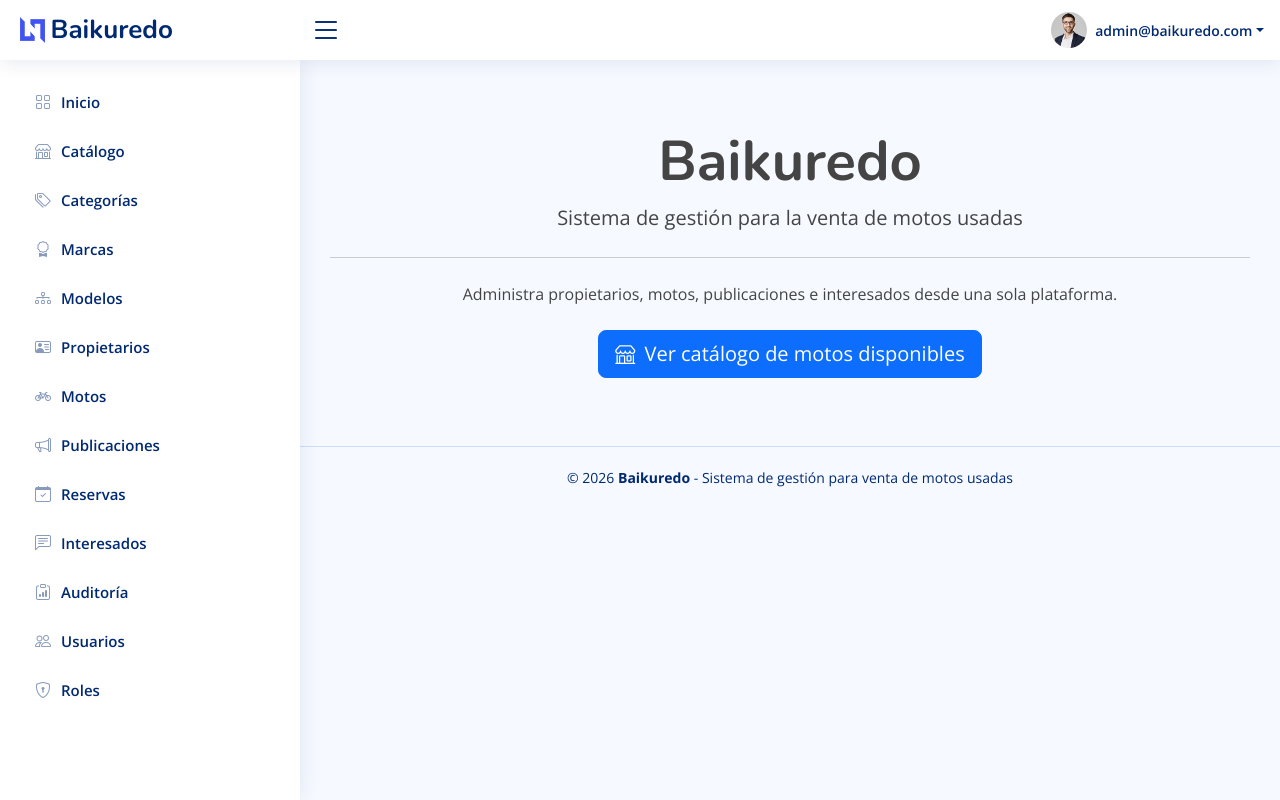
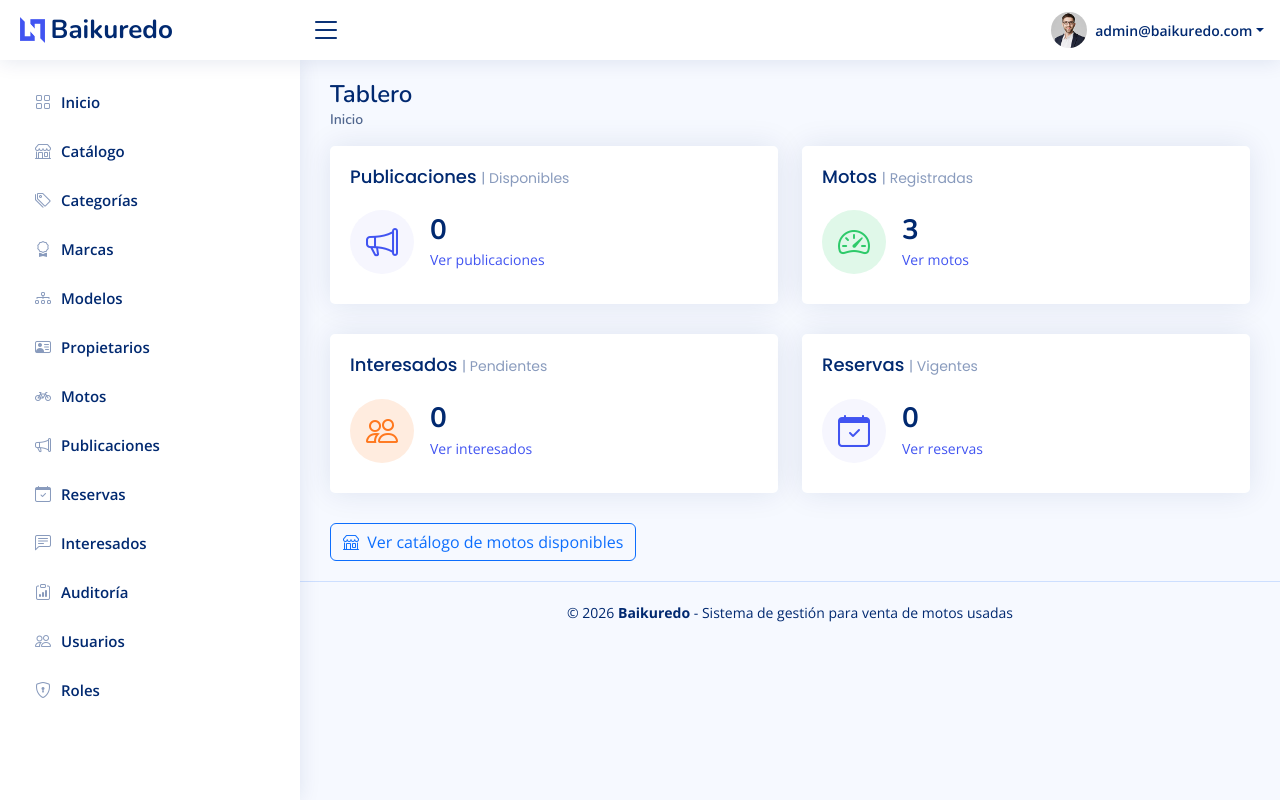
Before and after one commit to Cayuro/Baikuredo, an ASP.NET Core app: page / in a window 1280 px wide. Run offline with ASP.NET Core 8, Linux system fonts and the light colour scheme; a user stored in the database is signed in; some libraries are stand-ins or nearby versions.

Commit message:
feat(dashboard): tablero de inicio con contadores para el administrador

```diff
--- a/Baikuredo.Web/Controllers/HomeController.cs
+++ b/Baikuredo.Web/Controllers/HomeController.cs
@@ -1,13 +1,43 @@
 using Microsoft.AspNetCore.Mvc;
+using Baikuredo.Web.Core;
+using Baikuredo.Web.DTOs.Dashboard;
+using Baikuredo.Web.Services.Abstractions;
 
 namespace Baikuredo.Web.Controllers
 {
     public class HomeController : Controller
     {
-        public IActionResult Index()
+        private readonly IAccountService _accountService;
+        private readonly IDashboardService _dashboardService;
+
+        public HomeController(IAccountService accountService, IDashboardService dashboardService)
         {
-            return View();
+            _accountService = accountService;
+            _dashboardService = dashboardService;
         }
+
+        // Inicio público para quien no tiene sesión; con sesión muestra el tablero con los números
+        public async Task<IActionResult> Index()
+        {
+            DashboardDTO? dashboard = null;
+
+            if (_accountService.AccountUserIsAuthenticated())
+            {
+                Response<DashboardDTO> response = await _dashboardService.GetDashboardAsync();
+
+                if (response.IsSuccess)
+                {
+                    dashboard = response.Result;
+                }
+                else
+                {
+                    TempData["Error"] = response.Message;
+                }
+            }
+
+            return View(dashboard);
+        }
+
         // Se muestra cuando el usuario tiene sesión pero su rol no tiene el permiso
         public IActionResult AccessDenied()
         {
--- a/Baikuredo.Web/CustomConfiguration.cs
+++ b/Baikuredo.Web/CustomConfiguration.cs
@@ -57,6 +57,7 @@ namespace Baikuredo.Web
             builder.Services.AddScoped<IReservationsService, ReservationsService>();
             builder.Services.AddScoped<IInterestsService, InterestsService>();
             builder.Services.AddScoped<IAuditService, AuditService>();
+            builder.Services.AddScoped<IDashboardService, DashboardService>();
             builder.Services.AddScoped<IAccountService, AccountService>();
             builder.Services.AddScoped<IUsersService, UsersService>();
             builder.Services.AddScoped<IRolesService, RolesService>();
--- a/Baikuredo.Web/Views/Home/Index.cshtml
+++ b/Baikuredo.Web/Views/Home/Index.cshtml
@@ -1,7 +1,12 @@
+@model Baikuredo.Web.DTOs.Dashboard.DashboardDTO?
+
 @{
     ViewData["Title"] = "Inicio";
 }
 
+@if (Model is null)
+{
+    @* Sin sesión: el inicio se queda como estaba, con el botón del catálogo *@
     <div class="text-center py-5">
 
         <h1 class="display-4 fw-bold">
@@ -26,3 +31,115 @@
         </div>
 
     </div>
+}
+else
+{
+    @* Con sesión: tablero con los números del negocio *@
+    <div class="pagetitle">
+        <h1>Tablero</h1>
+        <nav>
+            <ol class="breadcrumb">
+                <li class="breadcrumb-item active">Inicio</li>
+            </ol>
+        </nav>
+    </div>
+
+    <section class="section dashboard">
+
+        <div class="row">
+
+            @if (Model.AvailablePublications.HasValue)
+            {
+                <div class="col-xxl-3 col-md-6">
+                    <div class="card info-card sales-card">
+                        <div class="card-body">
+                            <h5 class="card-title">Publicaciones <span>| Disponibles</span></h5>
+                            <div class="d-flex align-items-center">
+                                <div class="card-icon rounded-circle d-flex align-items-center justify-content-center">
+                                    <i class="bi bi-megaphone"></i>
+                                </div>
+                                <div class="ps-3">
+                                    <h6>@Model.AvailablePublications</h6>
+                                    <a asp-controller="Publications" asp-action="Index" class="small stretched-link">Ver publicaciones</a>
+                                </div>
+                            </div>
+                        </div>
+                    </div>
+                </div>
+            }
+
+            @if (Model.RegisteredMotorcycles.HasValue)
+            {
+                <div class="col-xxl-3 col-md-6">
+                    <div class="card info-card revenue-card">
+                        <div class="card-body">
+                            <h5 class="card-title">Motos <span>| Registradas</span></h5>
+                            <div class="d-flex align-items-center">
+                                <div class="card-icon rounded-circle d-flex align-items-center justify-content-center">
+                                    <i class="bi bi-speedometer2"></i>
+                                </div>
+                                <div class="ps-3">
+                                    <h6>@Model.RegisteredMotorcycles</h6>
+                                    <a asp-controller="Motorcycles" asp-action="Index" class="small stretched-link">Ver motos</a>
+                                </div>
+                            </div>
+                        </div>
+                    </div>
+                </div>
+            }
+
+            @if (Model.PendingInterests.HasValue)
+            {
+                <div class="col-xxl-3 col-md-6">
+                    <div class="card info-card customers-card">
+                        <div class="card-body">
+                            <h5 class="card-title">Interesados <span>| Pendientes</span></h5>
+                            <div class="d-flex align-items-center">
+                                <div class="card-icon rounded-circle d-flex align-items-center justify-content-center">
+                                    <i class="bi bi-people"></i>
+                                </div>
+                                <div class="ps-3">
+                                    <h6>@Model.PendingInterests</h6>
+                                    <a asp-controller="Interests" asp-action="Index" class="small stretched-link">Ver interesados</a>
+                                </div>
+                            </div>
+                        </div>
+                    </div>
+                </div>
+            }
+
+            @if (Model.ActiveReservations.HasValue)
+            {
+                <div class="col-xxl-3 col-md-6">
+                    <div class="card info-card sales-card">
+                        <div class="card-body">
+                            <h5 class="card-title">Reservas <span>| Vigentes</span></h5>
+                            <div class="d-flex align-items-center">
+                                <div class="card-icon rounded-circle d-flex align-items-center justify-content-center">
+                                    <i class="bi bi-calendar-check"></i>
+                                </div>
+                                <div class="ps-3">
+                                    <h6>@Model.ActiveReservations</h6>
+                                    <a asp-controller="Reservations" asp-action="Index" class="small stretched-link">Ver reservas</a>
+                                </div>
+                            </div>
+                        </div>
+                    </div>
+                </div>
+            }
+
+        </div>
+
+        @if (!Model.HasAnyCounter)
+        {
+            <div class="alert alert-info">
+                Tu rol todavía no tiene módulos habilitados. Pídele a un administrador que te asigne permisos.
+            </div>
+        }
+
+        <a asp-controller="Catalog" asp-action="Index" class="btn btn-outline-primary">
+            <i class="bi bi-shop me-1"></i> Ver catálogo de motos disponibles
+        </a>
+
+    </section>
+}
```
Also changed, not shown: Baikuredo.Web/DTOs/Dashboard/DashboardDTO.cs (added, +26 -0 lines), Baikuredo.Web/Services/Abstraction/IDashboardService.cs (added, +11 -0 lines), Baikuredo.Web/Services/Implementations/DashboardService.cs (added, +60 -0 lines). Lines whose indentation alone changed are shown as unchanged.
